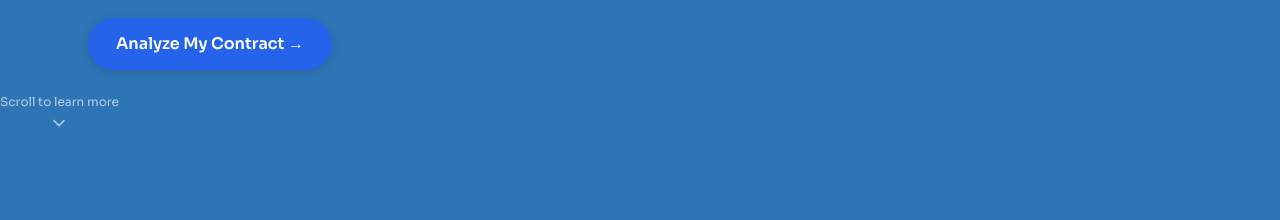
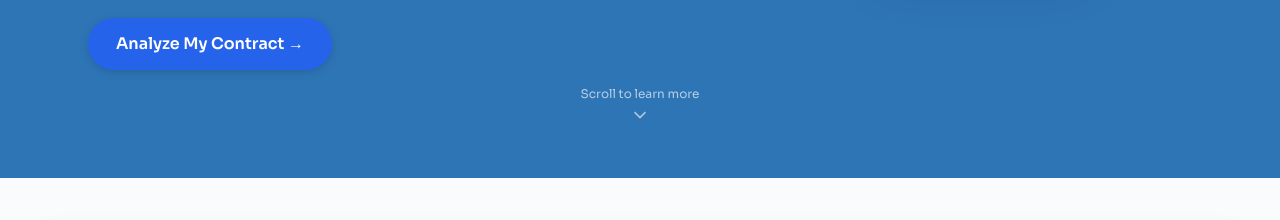
Before and after one commit to tchogorian/fundingwatch, a Next.js app: page / in a window 1280 px wide. Shown: the part 488-708 px from the top of the page. Built offline with nearby package versions, Linux system fonts and the light colour scheme; no server answers.

Commit message:
Hero: center scroll hint, reduce bottom gap
Made-with: Cursor

```diff
--- a/src/app/globals.css
+++ b/src/app/globals.css
@@ -570,7 +570,7 @@ h3 {
   background-image: none !important;
   position: relative;
   overflow: hidden;
-  padding: 80px 0 48px;
+  padding: 80px 0 24px;
 }
 .hero::before,
 .hero::after {
@@ -639,7 +639,7 @@ h3 {
   .hero {
     min-height: unset !important;
     height: auto !important;
-    padding: 48px 0 40px;
+    padding: 48px 0 24px;
   }
   .hero-inner {
     grid-template-columns: 1fr;
@@ -677,7 +677,7 @@ h3 {
     margin-bottom: 0;
   }
   .hero-scroll-wrap {
-    padding: 20px 0 24px;
+    padding: 12px 0 16px;
   }
   .hero-scroll-hint {
     margin: 0 auto;
@@ -738,8 +738,10 @@ h3 {
 /* Scroll hint: full-width at bottom of hero */
 .hero-scroll-wrap {
   width: 100%;
-  text-align: center;
-  padding: 24px 0 32px;
+  display: flex;
+  justify-content: center;
+  align-items: center;
+  padding: 16px 0 20px;
 }
 .hero .hero-scroll-hint {
   color: rgba(255, 255, 255, 0.65) !important;
@@ -756,7 +758,7 @@ h3 {
 /* Desktop fixes only — add these after existing hero styles */
 @media (min-width: 769px) {
   .hero {
-    padding: 72px 0 56px;
+    padding: 72px 0 28px;
   }
   .hero-title {
     font-size: 3rem;
```
